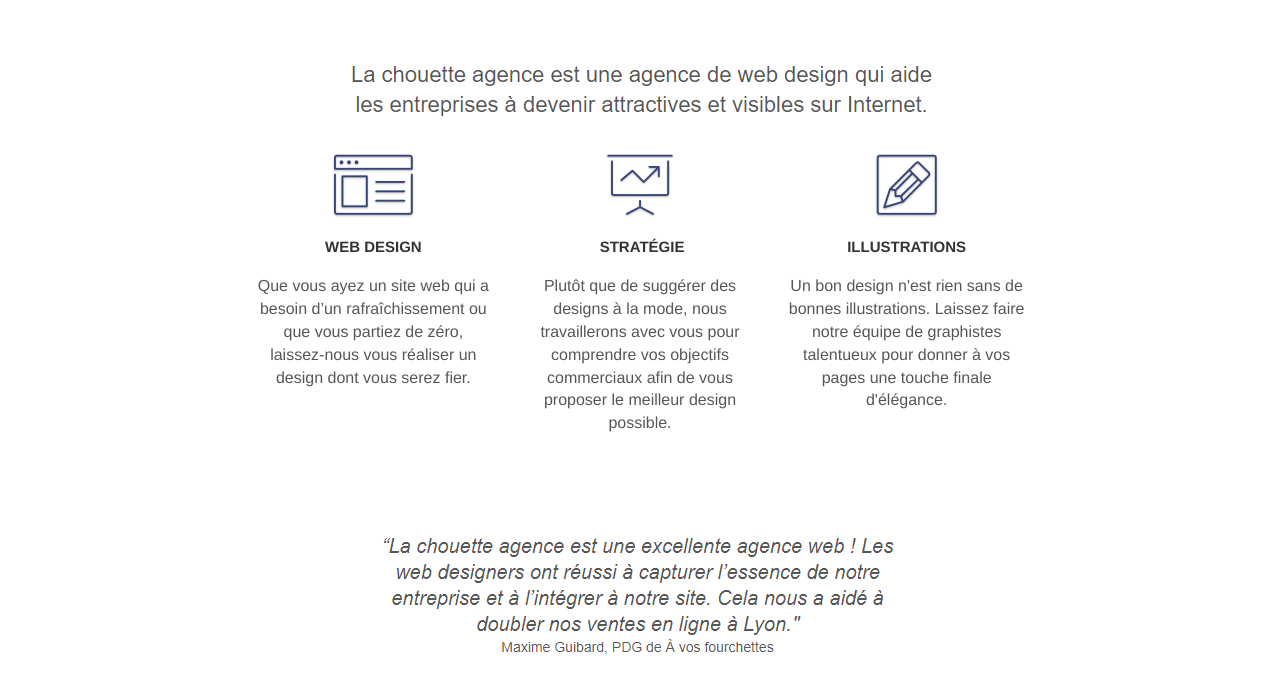
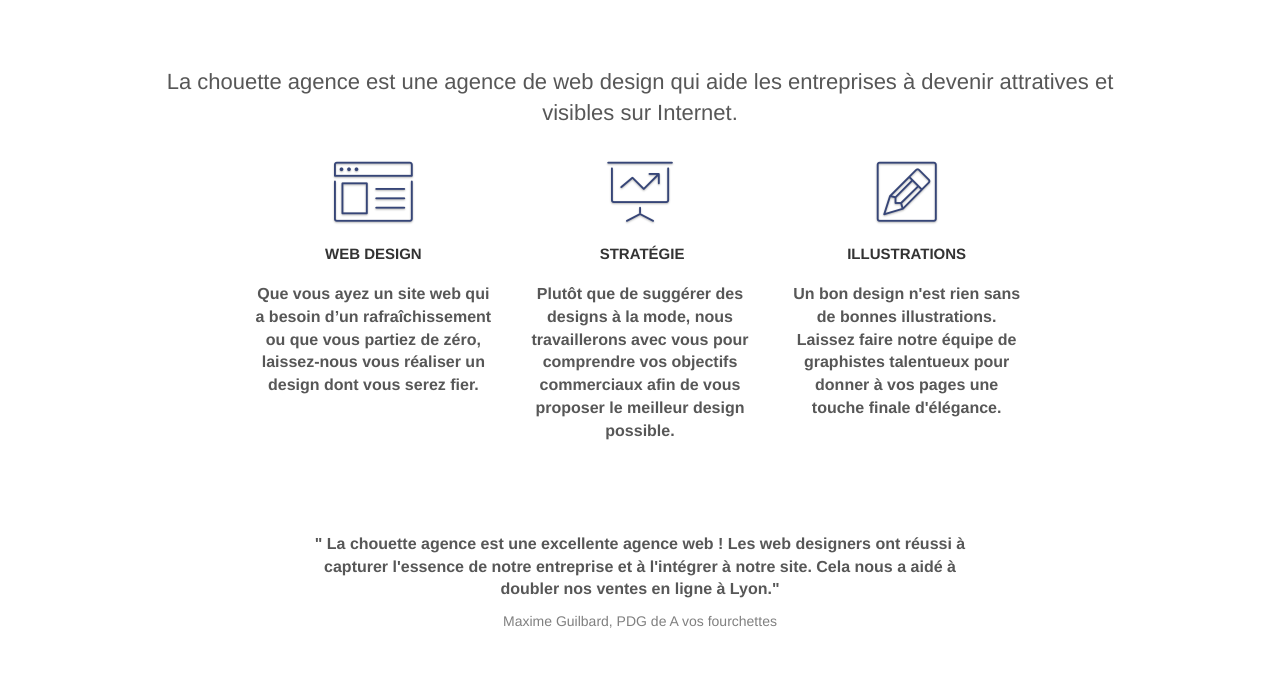
Before and after one commit to Sylvain34500/P4, a plain HTML site: page index.html in a window 1280 px wide. Shown: the part 538-1217 px from the top of the page. Drawn offline with Linux system fonts and the light colour scheme.

Commit message:
Reco 7 et 8

```diff
--- a/index.html
+++ b/index.html
@@ -84,7 +84,7 @@
 	<div class="container bloc-md">
 		<div class="row">
 			<div class="col-sm-12 text-center">
-				<img alt="agence web, agence web paris, web design paris, stratégie web" src="img/title.png" />
+				<h2>La chouette agence est une agence de web design qui aide les entreprises à devenir attratives et visibles sur Internet.</h2>
 			</div>
 		</div>
 		<div class="row voffset-lg med-width-whitespace">
@@ -124,8 +124,8 @@
 		</div>
 		<div class="row voffset-lg voffset">
 			<div class="col-xs-12 col-md-8 col-md-offset-2 text-center">
-				<img alt="agence web, agence web paris, web design paris, stratégie web" src="img/citation.png" />
-
+				<p>" La chouette agence est une excellente agence web ! Les web designers ont réussi à capturer l'essence de notre entreprise et à l'intégrer à notre site. Cela nous a aidé à doubler nos ventes en ligne à Lyon."</p>
+				<div>Maxime Guilbard, PDG de A vos fourchettes</div>
 			</div>
 		</div>
 	</div>
--- a/style.css
+++ b/style.css
@@ -680,6 +680,8 @@ a {
 
 p {
     font-size: 16px;
+    color: #000000;
+    font-weight: bold;
 }
 
 .tight-width-whitespace {
```
